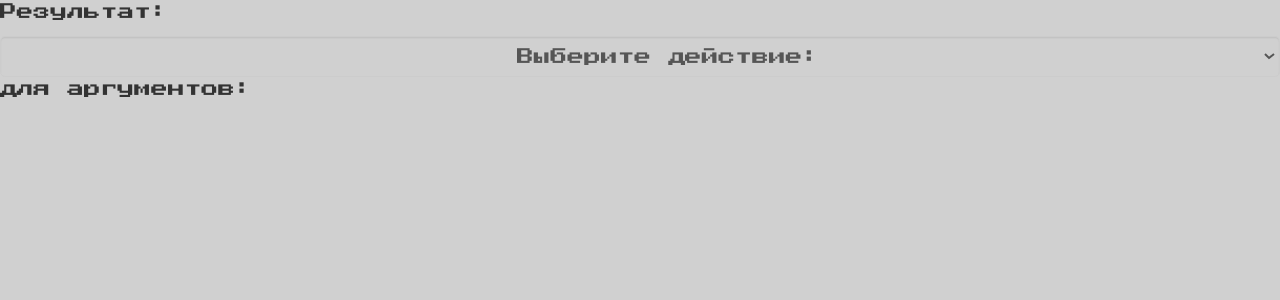
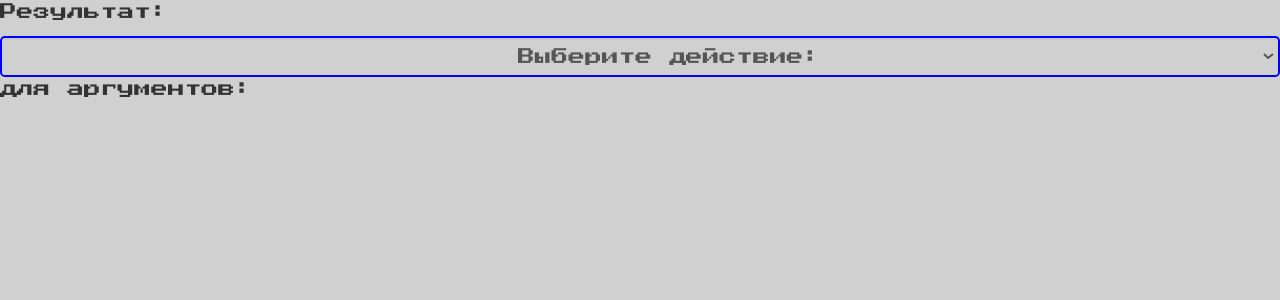
Before and after one commit to struckoff/struckoff.github.io, a PHP site: page /66.html in a window 1280 px wide. Shown: the top 300 px of the page. Run offline with PHP 8.4, Linux system fonts and the light colour scheme; some libraries are stand-ins or nearby versions.

Commit message:
Updated calc.css

```diff
--- a/calc.css
+++ b/calc.css
@@ -6,6 +6,11 @@
 
 #sel
   {
-    padding-left: 40%;
-  background-color: #D0D0D0 ;
+   padding-left: 40%;
+   background-color: #D0D0D0 ;
+  border: 2px solid blue;
   }
+.bgm
+ {
+
+ }
```
